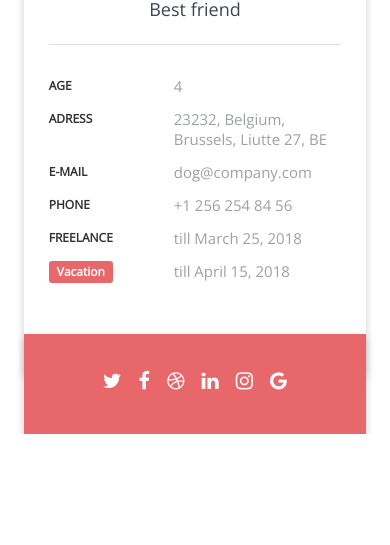
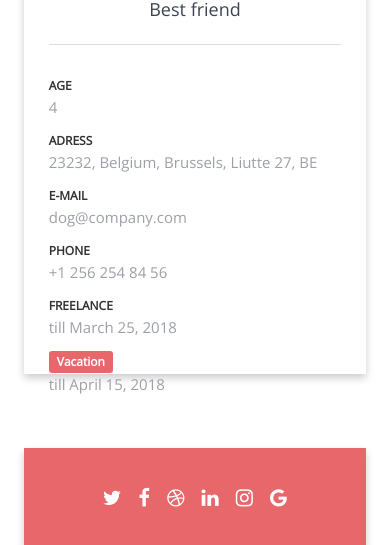
Before and after one commit to ALCordeiro/fe-ramp-up-alysson, an Angular app: page / in a window 390 px wide. Shown: the part 606-1151 px from the top of the page. Before the commit the page ends 1040 px from the top, so only its background shows below. Built offline with nearby package versions, Linux system fonts and the light colour scheme.

Commit message:
hotfixes

```diff
--- a/styles/objects/card-fields.scss
+++ b/styles/objects/card-fields.scss
@@ -32,3 +32,18 @@
         padding: 5px 8px 5px 8px;
     }
 }
+
+@media only screen and (max-width: 748px){
+    .card-data{
+        & > .title{
+            width: 100%;
+        }
+
+        & > .data {
+            margin-left: 0px;
+            display: inline-block;
+            width: 100%;
+        }
+    }
+
+}
--- a/styles/objects/social-informations.scss
+++ b/styles/objects/social-informations.scss
@@ -13,7 +13,7 @@
         display: flex;
         justify-content: center;
         align-items: center;
-        padding-top: 37px;
+        padding-top: 40px;
     }
 
     & .social-bar-items-space {
```
